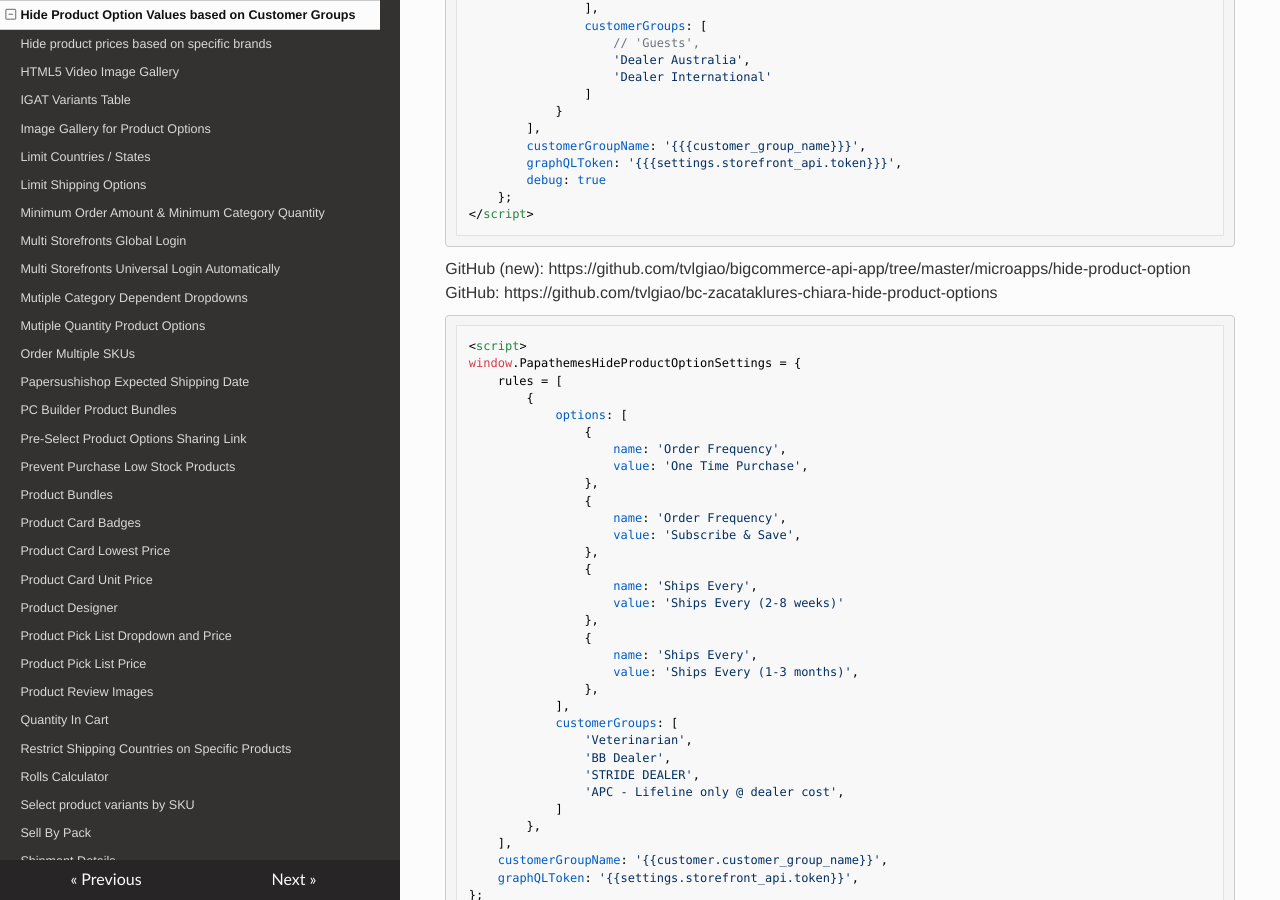
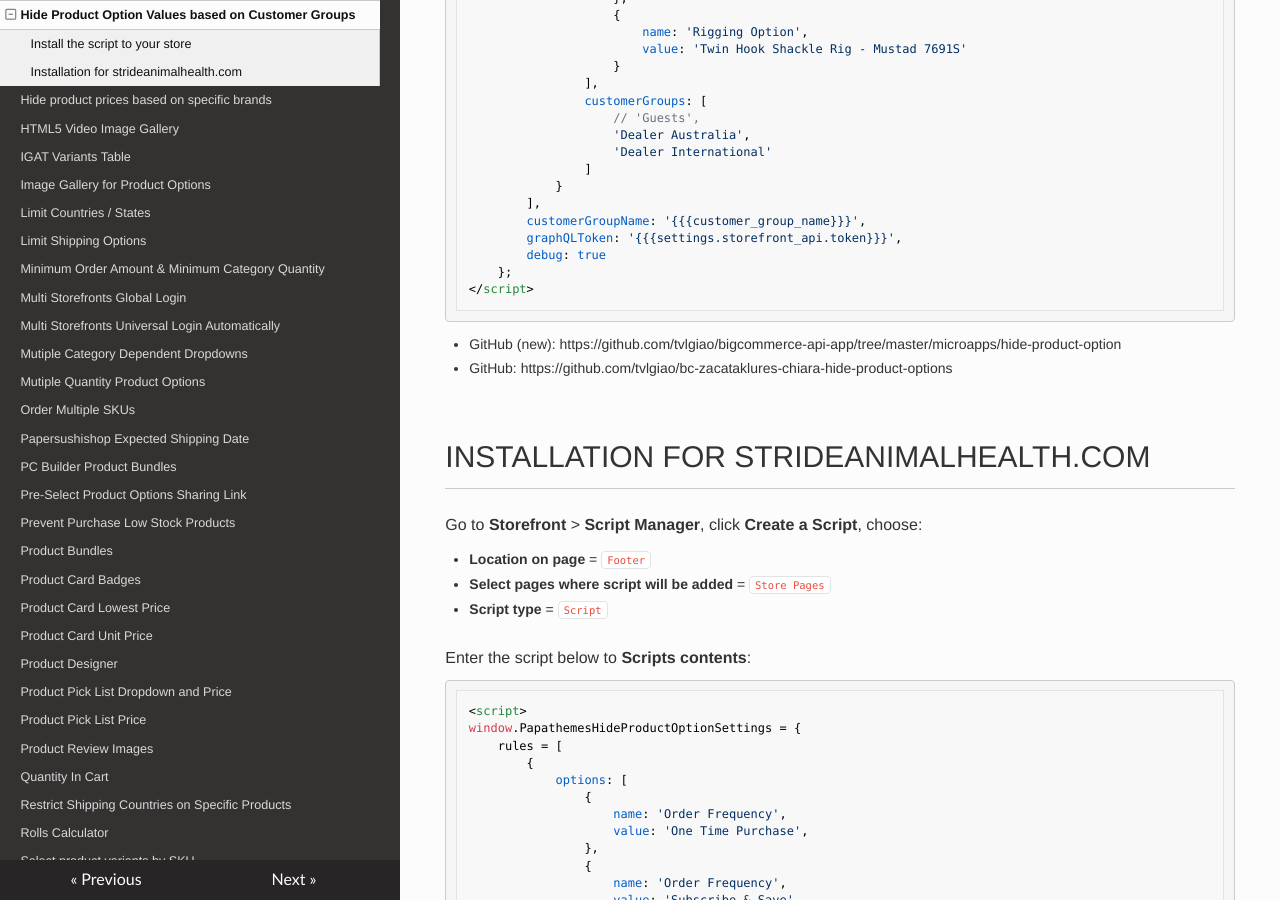
Before and after one commit to tvlgiao/bc-addons-docs, an MkDocs documentation site: the page built from docs/hide-option-values-based-on-customer-groups.md, in a window 1280 px wide and 900 px high, scrolled down 678 px. Built offline with MkDocs 1.6.1, drawn with Linux system fonts in a browser that asks for light colours; nearby versions of some CDN libraries; some of the changed text lies outside the part shown.

Commit message:
Checkout Shipping & Payment Method Customizations: add hideDisabledMethods. Update Hide Product Option Values based on Customer Groups.

````diff
--- a/docs/hide-option-values-based-on-customer-groups.md
+++ b/docs/hide-option-values-based-on-customer-groups.md
@@ -1,6 +1,6 @@
 # Hide Product Option Values based on Customer Groups
 
-Example configuration:
+## Install the script to your store
 
 ```html
 <script>
@@ -43,8 +43,19 @@ Example configuration:
 </script>
 ```
 
-GitHub (new): https://github.com/tvlgiao/bigcommerce-api-app/tree/master/microapps/hide-product-option
-GitHub: https://github.com/tvlgiao/bc-zacataklures-chiara-hide-product-options
+- GitHub (new): https://github.com/tvlgiao/bigcommerce-api-app/tree/master/microapps/hide-product-option
+- GitHub: https://github.com/tvlgiao/bc-zacataklures-chiara-hide-product-options
+
+
+## Installation for strideanimalhealth.com
+
+Go to **Storefront** > **Script Manager**, click **Create a Script**, choose:
+
+- **Location on page** = `Footer`
+- **Select pages where script will be added** = `Store Pages`
+- **Script type** = `Script`
+
+Enter the script below to **Scripts contents**:
 
 
 ```html
````
Also changed, not shown: docs/checkout-shipping-and-payment-method-customizations.md (+1 -0 lines).
